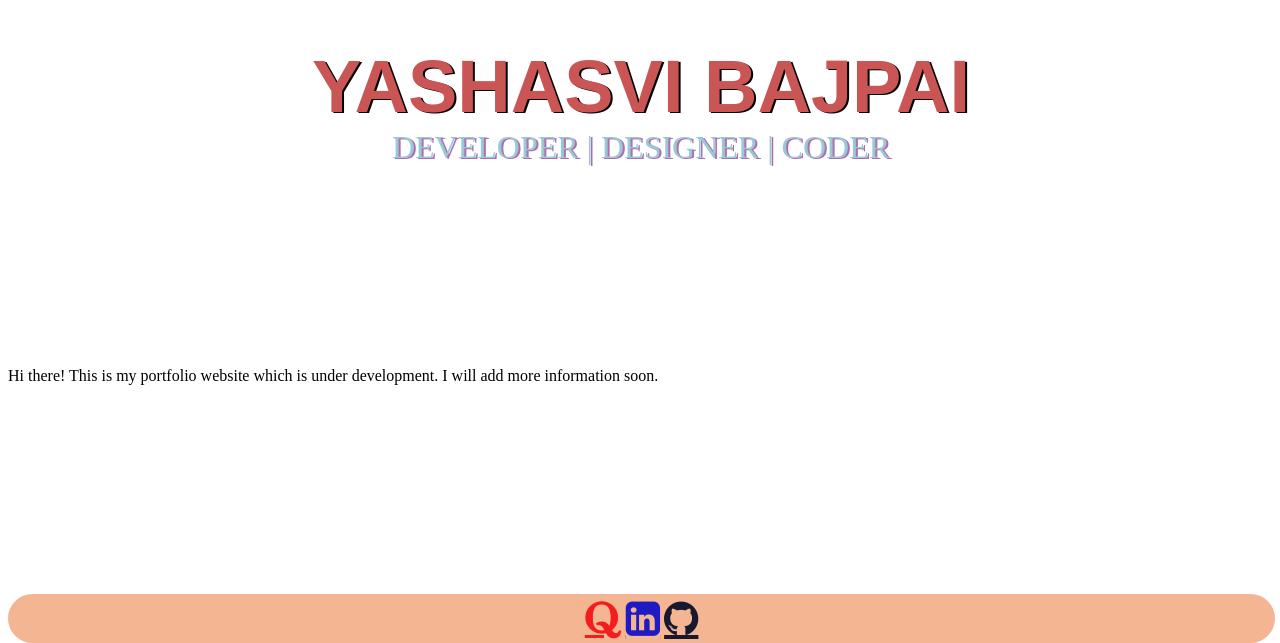
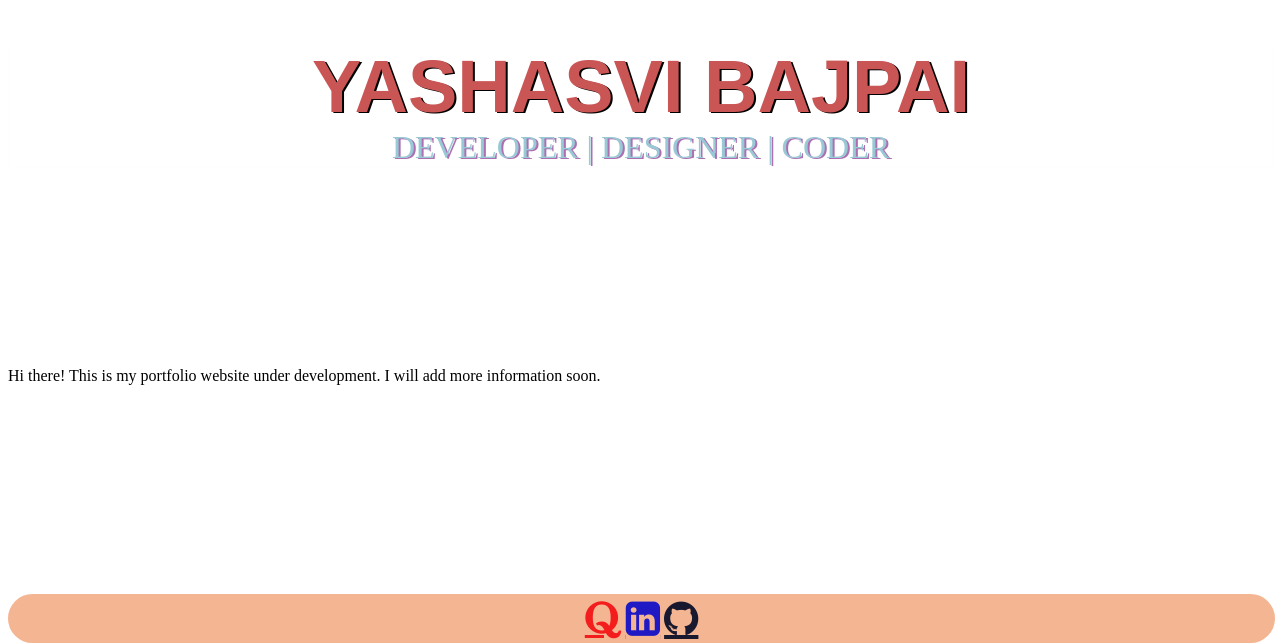
Before and after one commit to yashasvibajpai/yashasvibajpai.github.io, a plain HTML site: page index.html in a window 1280 px wide. Shown: the part 157-800 px from the top of the page. Drawn offline with Linux system fonts and the light colour scheme.

Commit message:
Update index.html
Updated text

```diff
--- a/index.html
+++ b/index.html
@@ -21,7 +21,7 @@
 	</p>
 
 	<div class="info">
-		Hi there! This is my portfolio website which is under development.
+		Hi there! This is my portfolio website under development.
 		I will add more information soon.
 	</div>
 
```
